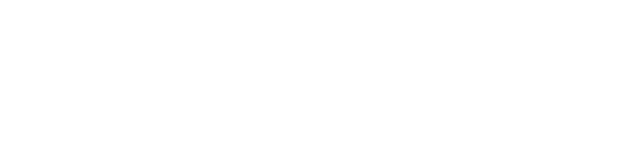
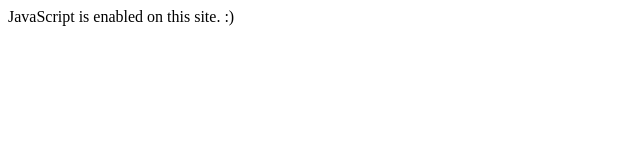
Before and after one commit to SuriyaaKudoIsc/NoScript, a plain HTML site: page index.html in a window 1280 px wide. Shown: the whole page, without its empty margins (0-640 px from the left). Drawn offline with Linux system fonts and the light colour scheme.

Commit message:
Update index.html

```diff
--- a/index.html
+++ b/index.html
@@ -7,3 +7,7 @@
 <h6>Please enable javascript to view this site.</h6>
 </div>
 </noscript>
+
+<div>
+<p>JavaScript is enabled on this site. :)</p>
+</div>
```
